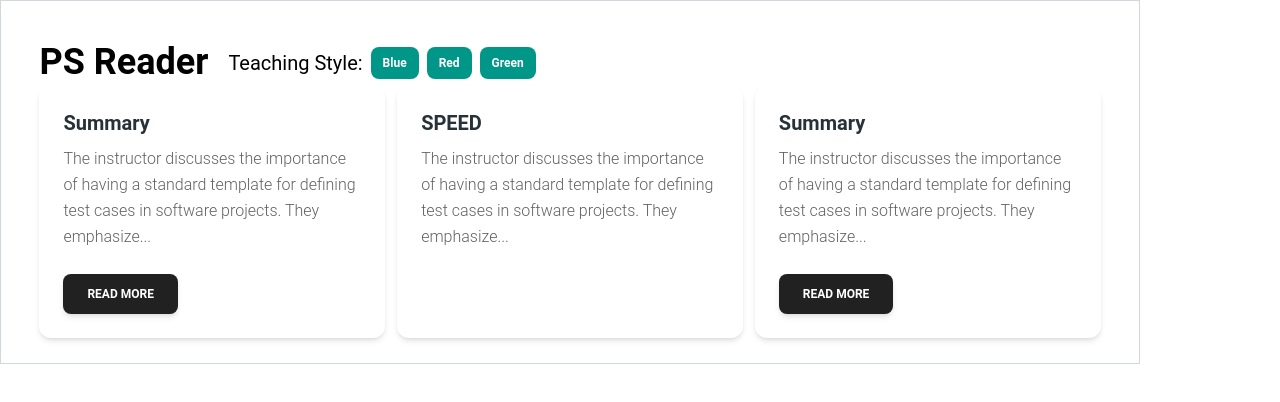
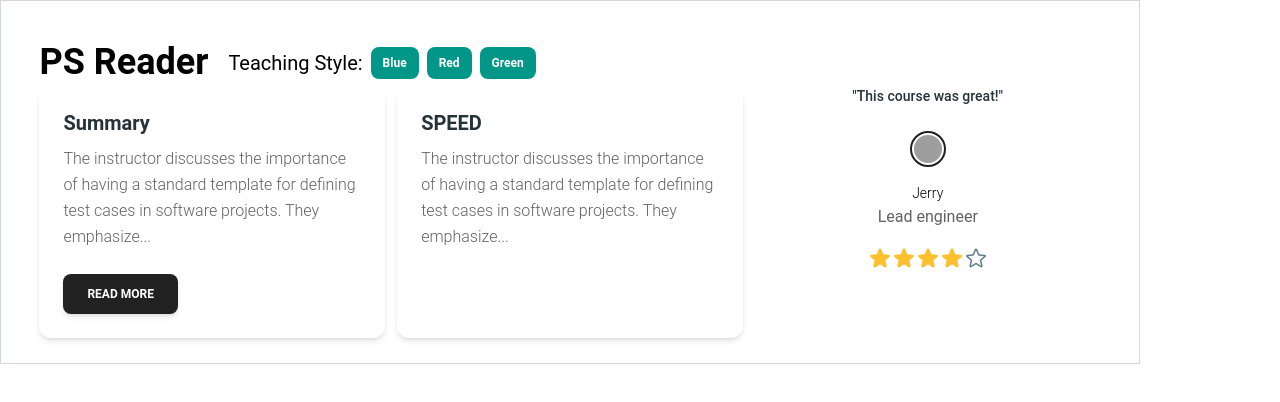
Before and after one commit to jakejasminjk/psreaders, a React app in the folder client/: page / in a window 1280 px wide. Shown: the top 402 px of the page. Built offline with nearby package versions, Linux system fonts and the light colour scheme; grey boxes are pictures that could not be loaded; the HTML template or start-up script is replaced by a standard one.

Commit message:
add reviews to app

```diff
--- a/client/src/App.tsx
+++ b/client/src/App.tsx
@@ -4,6 +4,7 @@ import { Typography } from "@material-tailwind/react";
 import TeachingStyle from "./components/TeachingStyle";
 import Summary from "./components/Summary";
 import SPEED from "./components/SPEED";
+import Reviews from "./components/Reviews";
 
 const App = () => {
   return (
@@ -15,7 +16,7 @@ const App = () => {
       <div className="grid grid-cols-3 gap-3">
         <Summary />
         <SPEED />
-        <Summary />
+        <Reviews />
       </div>
     </div>
   );
```
